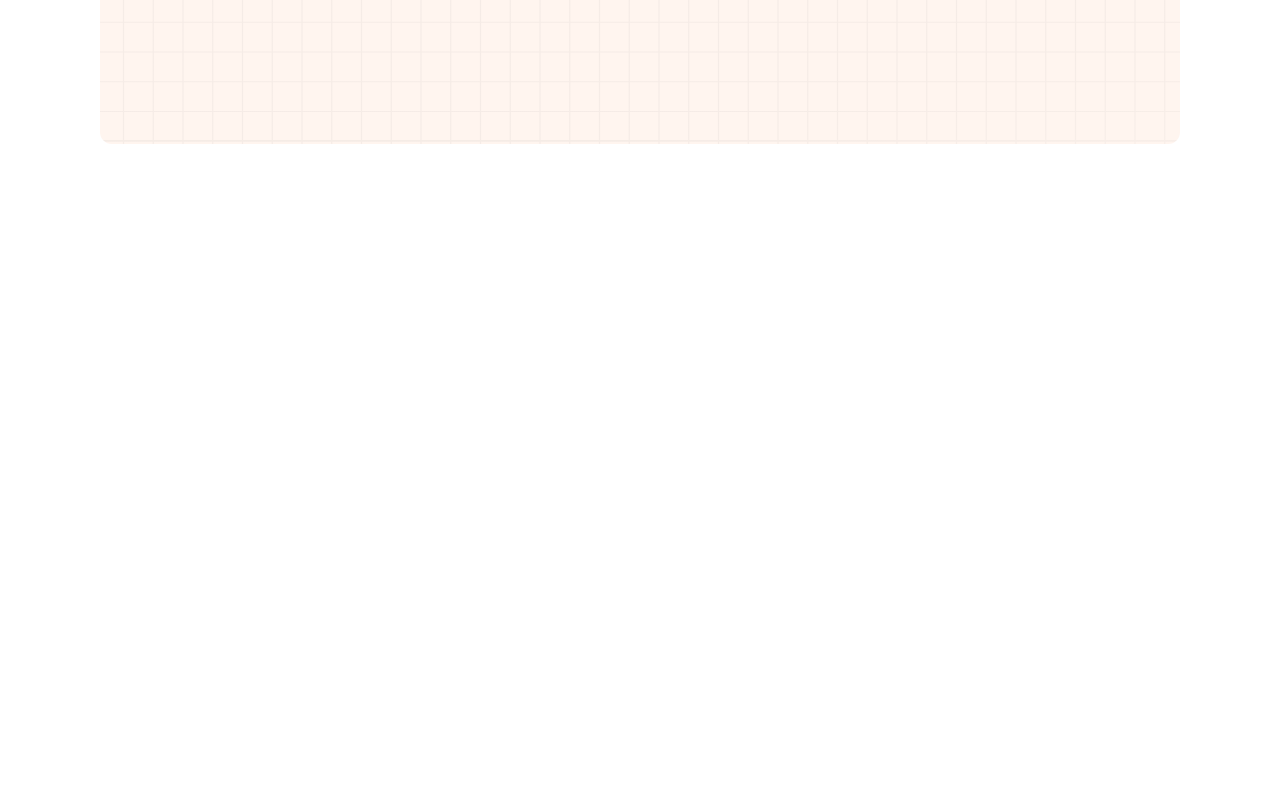
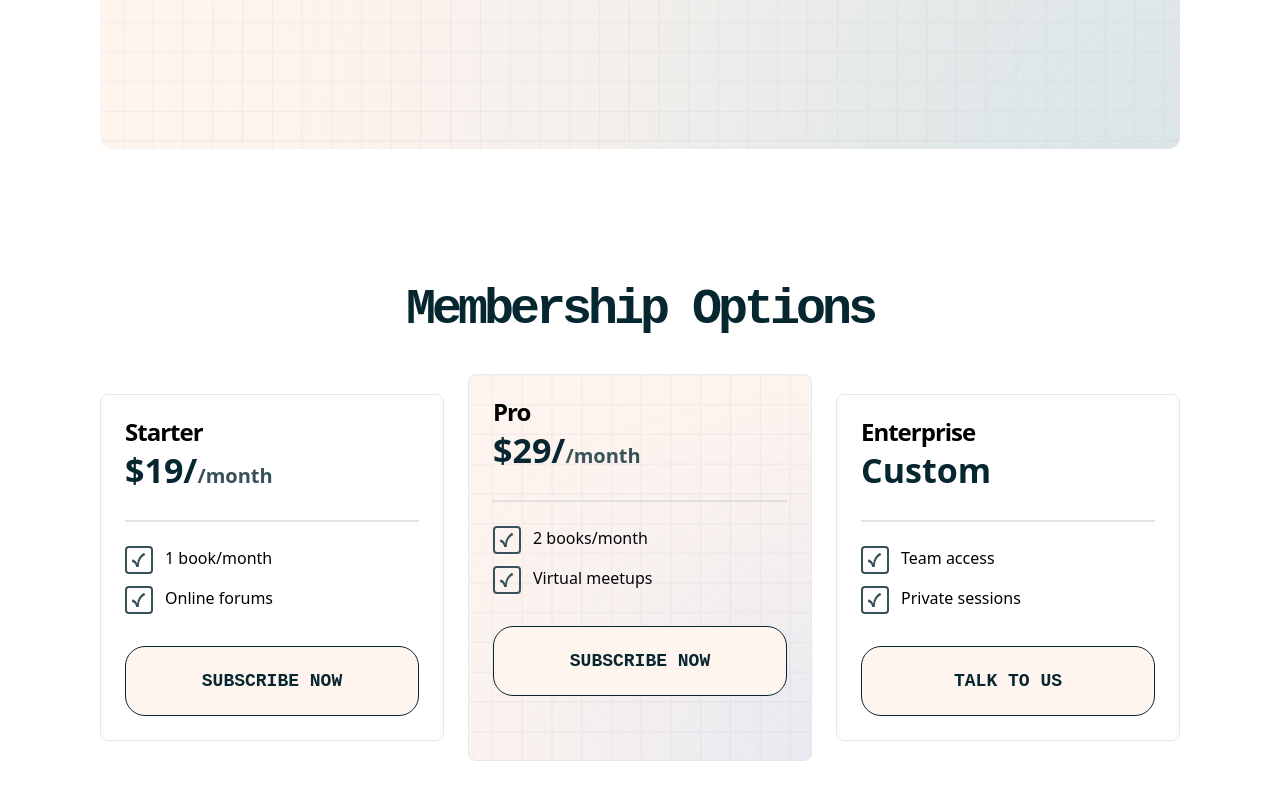
Before and after one commit to d-zucho/techbookclub, a React (Vite) app: page / in a window 1280 px wide. Shown: the part 2483-3283 px from the top of the page. Before the commit the page ends 2627 px from the top, so only its background shows below. Built offline with nearby package versions, Linux system fonts and the light colour scheme; a web font is replaced by a local one.

Commit message:
add pricing options section

```diff
--- a/src/App.tsx
+++ b/src/App.tsx
@@ -2,6 +2,7 @@ import './App.css'
 import About from './components/About'
 import Features from './components/Features'
 import Hero from './components/Hero'
+import MembershipOptions from './components/MembershipOptions'
 import TechJourney from './components/TechJourney'
 
 function App() {
@@ -12,6 +13,7 @@ function App() {
         <Features />
         <About />
         <TechJourney />
+        <MembershipOptions />
       </div>
     </>
   )
--- /dev/null
+++ b/src/components/MembershipOptions.tsx
@@ -0,0 +1,55 @@
+import MaxWidthWrapper from './MaxWidthWrapper'
+import PriceOption from './PriceOption'
+import SectionHeader from './SectionHeader'
+
+const optionList = [
+  {
+    id: 1,
+    title: 'Starter',
+    price: 19,
+    features: ['1 book/month', 'Online forums'],
+    buttonText: 'Subscribe Now',
+  },
+  {
+    id: 2,
+    title: 'Pro',
+    price: 29,
+    features: ['2 books/month', 'Virtual meetups'],
+    buttonText: 'Subscribe Now',
+  },
+  {
+    id: 3,
+    title: 'Enterprise',
+    price: 'Custom',
+    features: ['Team access', 'Private sessions'],
+    buttonText: 'Talk to Us',
+  },
+]
+
+const MembershipOptions = () => {
+  return (
+    <section className='mb-32'>
+      <MaxWidthWrapper>
+        <div>
+          <SectionHeader className='text-center'>
+            Membership Options
+          </SectionHeader>
+        </div>
+        <div className='grid sm:grid-cols-2 lg:grid-cols-3 gap-6 mt-8'>
+          {optionList.map((option, index) => (
+            <PriceOption
+              key={option.id}
+              index={index}
+              option={option}
+              className={
+                option.id !== 2 ? 'lg:my-5' : 'grid-bg bg-salmon-50 relative'
+              }
+            />
+          ))}
+        </div>
+      </MaxWidthWrapper>
+    </section>
+  )
+}
+
+export default MembershipOptions
--- /dev/null
+++ b/src/components/PriceOption.tsx
@@ -0,0 +1,63 @@
+import { cn } from '../utils/cn'
+import Button from './Button'
+
+interface PriceOptionProps {
+  className?: string
+
+  index: number
+  option: {
+    id: number
+    title: string
+    price: number | string
+    features: string[]
+    buttonText: string
+  }
+}
+
+const PriceOption = ({ index, className, option }: PriceOptionProps) => {
+  return (
+    <div
+      className={cn(
+        'p-6 border rounded-lg w-full flex flex-col overflow-hidden',
+        className
+      )}
+    >
+      <div>
+        <h3 className='font-semibold text-[24px] tracking-[-1px] leading-[110%]'>
+          {option.title}
+        </h3>
+        <p className='font-semibold text-[34px] text-neutral-900'>
+          {typeof option.price === 'number'
+            ? `$${option.price}/`
+            : option.price}
+          {option.id < 3 && (
+            <span className='text-neutral-700 text-xl'>/month</span>
+          )}
+        </p>
+      </div>
+      {/* divider */}
+      <div className='w-full border-t-2 border-neutral-200 my-6' />
+
+      {/* featires */}
+      <div className='space-y-3'>
+        {option.features.map((feature, index) => (
+          <div key={index} className='flex gap-3'>
+            <img src='/images/icon-check.svg' alt='' />
+            <span>{feature}</span>
+          </div>
+        ))}
+      </div>
+
+      {/* button */}
+      <Button
+        className='mt-8 uppercase bg-salmon-50 font-mono font-semibold lg:text-lg z-10'
+        title={option.buttonText}
+      />
+      {index === 1 && (
+        <div className='size-[200px] bg-blue-400 rounded-full absolute -bottom-1/3 -right-1/3 blur-[150px] z-0' />
+      )}
+    </div>
+  )
+}
+
+export default PriceOption
--- /dev/null
+++ b/src/components/SectionHeader.tsx
@@ -0,0 +1,22 @@
+import React from 'react'
+import { cn } from '../utils/cn'
+
+interface SectionHeaderProps {
+  className?: string
+  children: React.ReactNode
+}
+
+const SectionHeader = ({ children, className }: SectionHeaderProps) => {
+  return (
+    <h2
+      className={cn(
+        'font-semibold font-mono text-[34px] tracking-[-2px] sm:text-[50px] sm:tracking-[-4px] leading-[130%] text-neutral-900',
+        className
+      )}
+    >
+      {children}
+    </h2>
+  )
+}
+
+export default SectionHeader
--- a/src/components/TechJourney.tsx
+++ b/src/components/TechJourney.tsx
@@ -1,4 +1,5 @@
 import MaxWidthWrapper from './MaxWidthWrapper'
+import SectionHeader from './SectionHeader'
 
 const steps: { step: number; title: string }[] = [
   {
@@ -21,13 +22,14 @@ const steps: { step: number; title: string }[] = [
 
 const TechJourney = () => {
   return (
-    <section className='hidden lg:block'>
+    <section className='hidden lg:block mb-32'>
       <MaxWidthWrapper className=''>
-        <div className='grid-bg bg-salmon-50 rounded-xl py-20'>
+        <div className='grid-bg bg-salmon-50 rounded-xl py-20 relative overflow-hidden'>
+          <div className='size-[684px] rounded-full  bg-[#9CC9DA] absolute -bottom-2/3 -right-1/3 blur-[300px]' />
           <div className='py-20'>
-            <h2 className='font-semibold text-[50px] leading-[120%] text-center mb-16'>
+            <SectionHeader className='text-center mb-16'>
               Your tech reading journey
-            </h2>
+            </SectionHeader>
             <div className='flex gap-12 px-4'>
               {steps.map((step) => (
                 <div key={step.step} className='flex flex-1 gap-7 flex-col'>
--- a/src/index.css
+++ b/src/index.css
@@ -130,3 +130,7 @@
 .grid-bg {
   background-image: url('/images/pattern-light-bg.svg');
 }
+
+.secondOptionStyles {
+  @apply grid-bg py-10;
+}
```
